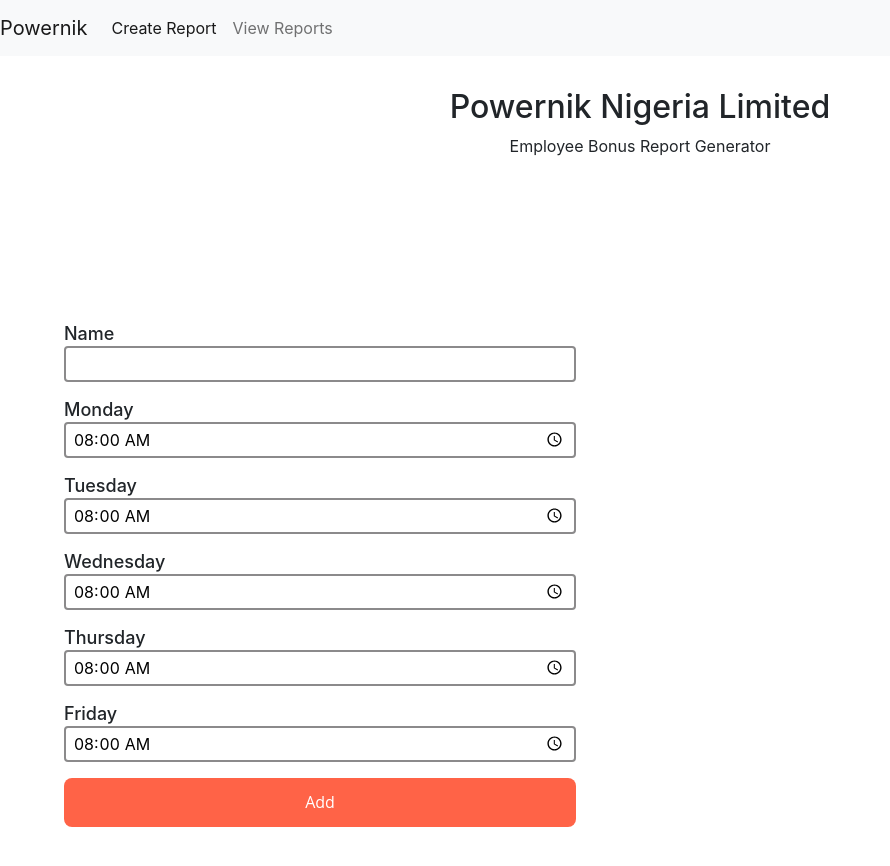
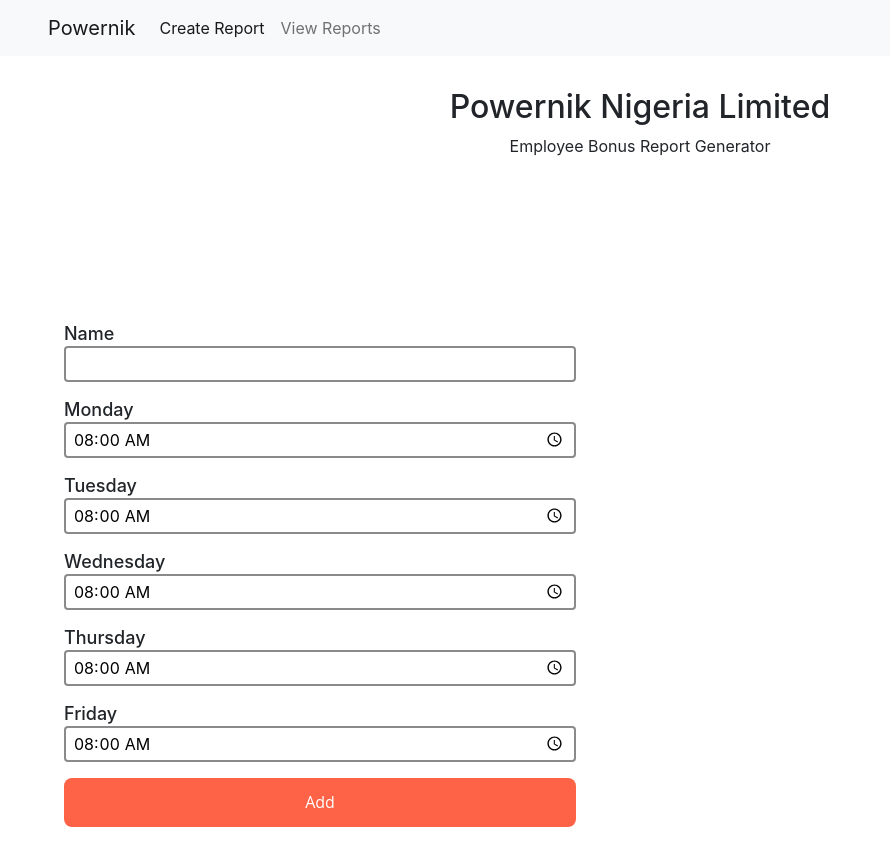
Before and after one commit to Stefanpgr/employee-bonus, a React (Create React App) app: page / in a window 1280 px wide. Shown: the top 866 px of the page, without its empty margins (0-890 px from the left). Built offline with nearby package versions, Linux system fonts and the light colour scheme.

Commit message:
minor change

```diff
--- a/src/Views/layout/Navbar.js
+++ b/src/Views/layout/Navbar.js
@@ -1,6 +1,6 @@
 const Navbar = () => {
     return(
-        <nav className="navbar navbar-expand-lg navbar-light bg-light">
+        <nav className="navbar navbar-expand-lg navbar-light bg-light px-5">
   <a className="navbar-brand" href="/">Powernik</a>
   <button className="navbar-toggler" type="button" data-toggle="collapse" data-target="#navbarNavAltMarkup" aria-controls="navbarNavAltMarkup" aria-expanded="false" aria-label="Toggle navigation">
     <span className="navbar-toggler-icon"></span>
```
Also changed, not shown: 1 other file (tests, documents, lock files or other folders).
